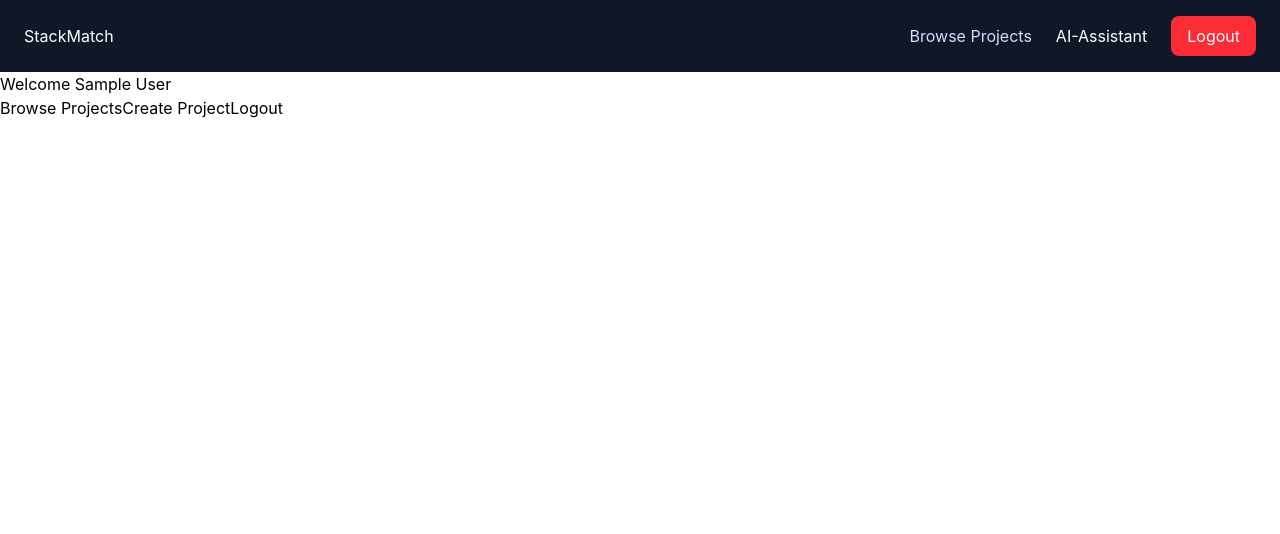
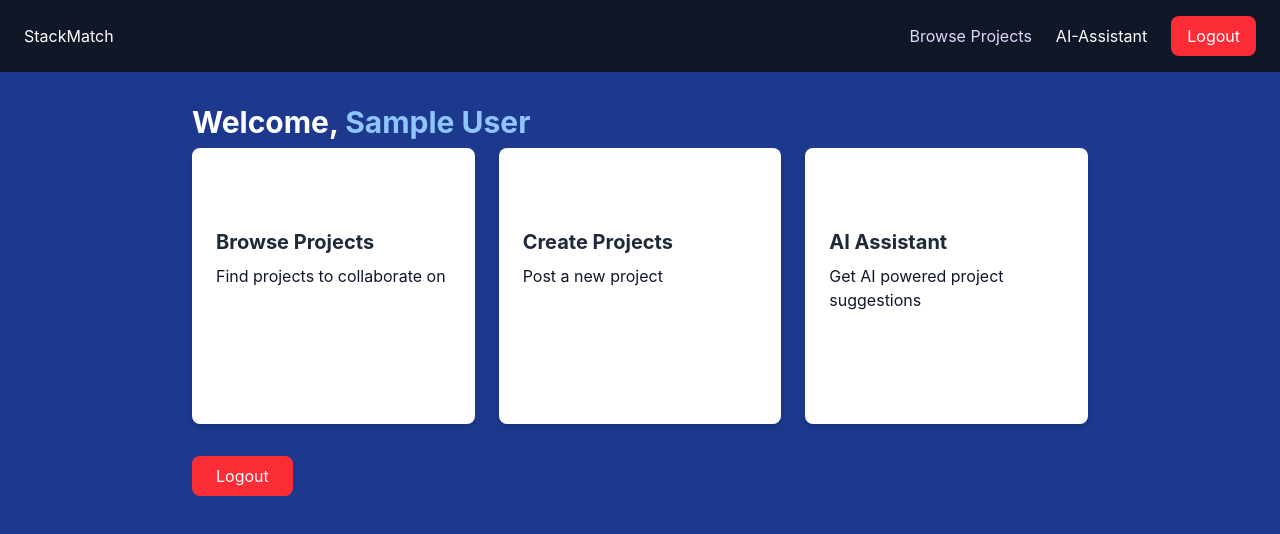
Before and after one commit to abhipxx/StackMatch, a React (Vite) app in the folder client/: page /dashboard in a window 1280 px wide. Shown: the top 534 px of the page. Built offline with nearby package versions, Linux system fonts and the light colour scheme; sample sign-in values are in the browser's storage.

Commit message:
Basic Styling for Dashboard

```diff
--- a/client/src/pages/Dashboard.jsx
+++ b/client/src/pages/Dashboard.jsx
@@ -16,12 +16,26 @@ function Dashboard(){
     }
 
     return(
-        <>
-        <h3>Welcome {user.name}</h3>
-        <button onClick={() => navigate('/projects')}>Browse Projects</button>
-        <button onClick={() => navigate('/create-project')}>Create Project</button>
-        <button onClick={handleLogout}>Logout</button>
-        </>
+        <div className="min-h-screen bg-blue-900 p-8">
+            <div className="max-w-4xl mx-auto">
+            <h1 className="text-white font-bold mb-2 text-3xl">Welcome, <span className="text-blue-300">{user.name}</span></h1>
+            <div className="grid grid-cols-3 gap-6 mb-8">
+                <div className="bg-white p-6 rounded-lg shadow-md hover:shadown-lg hover:bg-slate-200 transition cursor-pointer py-20 "  onClick={() => navigate('/projects')}>
+                    <h2 className="text-xl font-bold mb-2 text-gray-800">Browse Projects</h2>
+                     <p className="text-slate-900 mb-8">Find projects to collaborate on</p>
+                </div>
+                <div className="bg-white p-6 rounded-lg shadow-md hover:shadown-lg hover:bg-slate-200 transition cursor-pointer py-20" onClick={() => navigate('/create-project')}>
+                    <h2 className="text-xl font-bold mb-2 text-gray-800">Create Projects</h2>
+                     <p className="text-slate-900 mb-8">Post a new project</p>
+                </div>
+                <div className="bg-white p-6 rounded-lg shadow-md hover:shadown-lg hover:bg-slate-200 transition cursor-pointer py-20" onClick={() => navigate('/ai-assistant')}>
+                    <h2 className="text-xl font-bold mb-2 text-gray-800">AI Assistant</h2>
+                     <p className="text-slate-900 mb-8">Get AI powered project suggestions</p>
+                </div>
+            </div>
+            <button onClick={handleLogout} className="bg-red-500 hover:bg-red-600 text-white px-6 py-2 rounded-lg transition">Logout</button>
+        </div>
+        </div>
     );
 }
 
```
